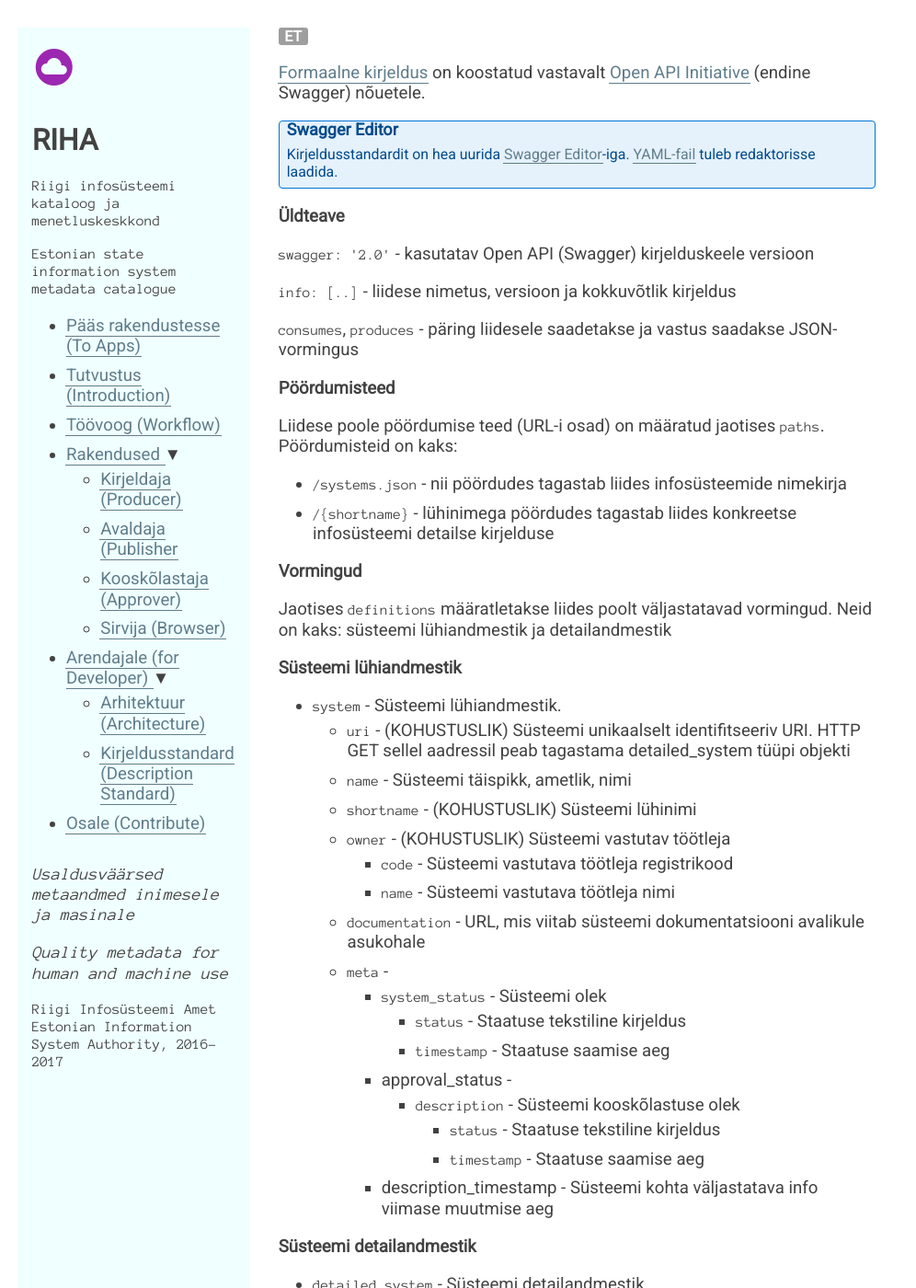
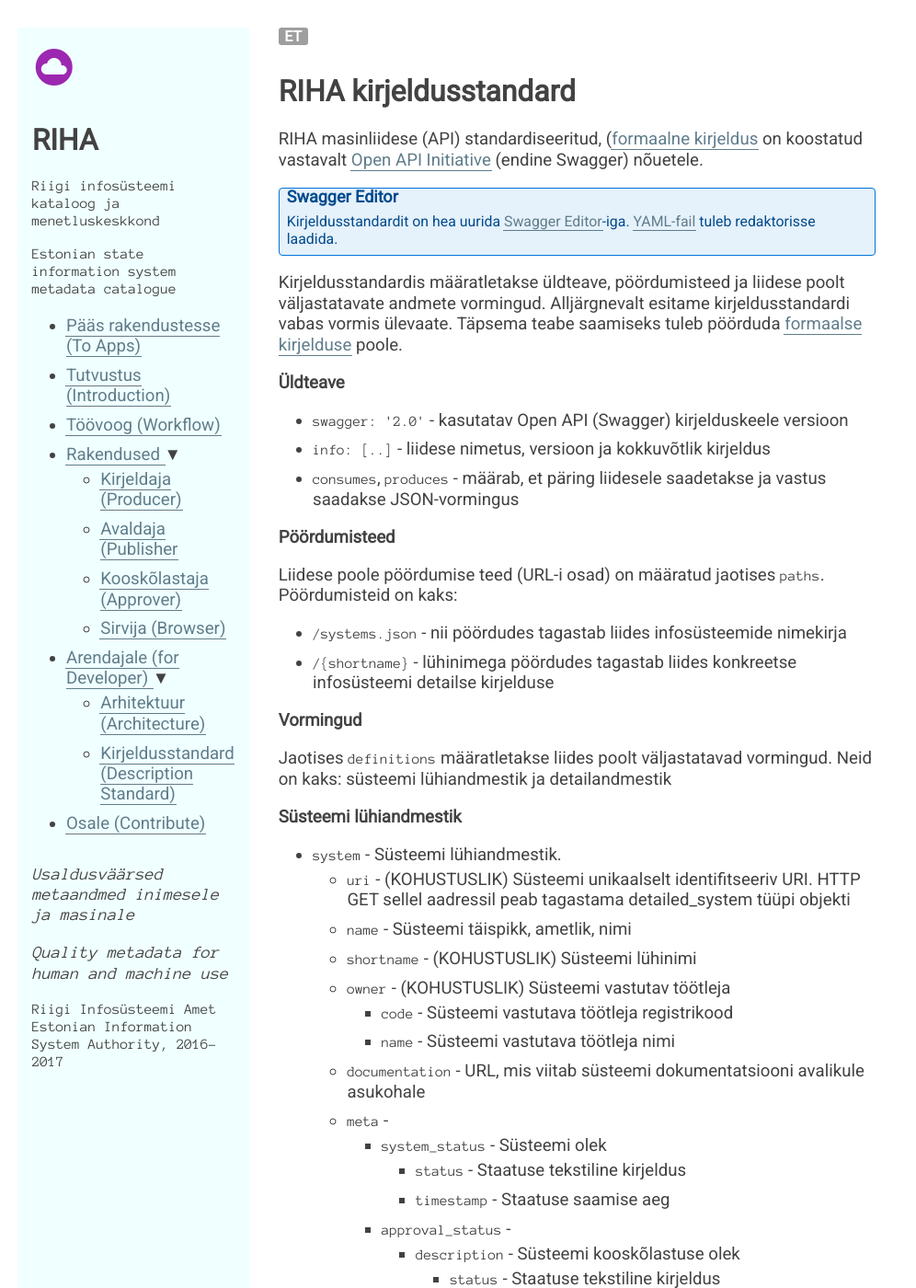
Before and after one commit to e-gov/RIHA-Index, a Jekyll site: the page built from Kirjeldusstandard.md, in a window 1280 px wide and 1400 px high. Shown: the whole window at 92% size, without its empty margins (0-996 px from the left). Built offline with Jekyll 4.4.1, drawn with Linux system fonts in a browser that asks for light colours; some of the changed text lies outside the part shown.

Commit message:
Lisandus

```diff
--- a/Kirjeldusstandard.md
+++ b/Kirjeldusstandard.md
@@ -7,7 +7,9 @@ permalink: Kirjeldusstandard
 
 {% include ET.html %}
 
-[Formaalne kirjeldus](https://github.com/e-gov/RIHA-API/blob/master/RIHA-API.yaml) on koostatud vastavalt [Open API Initiative](https://www.openapis.org/) (endine Swagger) nõuetele.
+# RIHA kirjeldusstandard
+
+RIHA masinliidese (API) standardiseeritud, ([formaalne kirjeldus](https://github.com/e-gov/RIHA-API/blob/master/RIHA-API.yaml) on koostatud vastavalt [Open API Initiative](https://www.openapis.org/) (endine Swagger) nõuetele.
 
 <div class='block__note'>
   <p class='block__note--heading'>Swagger Editor</p>
@@ -16,13 +18,13 @@ permalink: Kirjeldusstandard
   </p>
 </div>
 
+Kirjeldusstandardis määratletakse üldteave, pöördumisteed ja liidese poolt väljastatavate andmete vormingud. Alljärgnevalt esitame kirjeldusstandardi vabas vormis ülevaate. Täpsema teabe saamiseks tuleb pöörduda [formaalse kirjelduse](https://github.com/e-gov/RIHA-API/blob/master/RIHA-API.yaml) poole.
+
 ## Üldteave
 
-`swagger: '2.0'` - kasutatav Open API (Swagger) kirjelduskeele versioon
-
-`info: [..]` - liidese nimetus, versioon ja kokkuvõtlik kirjeldus
-
-`consumes`, `produces` - päring liidesele saadetakse ja vastus saadakse JSON-vormingus
+- `swagger: '2.0'` - kasutatav Open API (Swagger) kirjelduskeele versioon
+- `info: [..]` - liidese nimetus, versioon ja kokkuvõtlik kirjeldus
+- `consumes`, `produces` - määrab, et päring liidesele saadetakse ja vastus saadakse JSON-vormingus
 
 ## Pöördumisteed
 
@@ -49,11 +51,11 @@ Jaotises `definitions` määratletakse liides poolt väljastatavad vormingud. Ne
     - `system_status` - Süsteemi olek
       - `status` - Staatuse tekstiline kirjeldus
       - `timestamp` - Staatuse saamise aeg
-    - approval_status -
+    - `approval_status` -
       - `description` - Süsteemi kooskõlastuse olek
         - `status` - Staatuse tekstiline kirjeldus
         - `timestamp` - Staatuse saamise aeg
-    - description_timestamp - Süsteemi kohta väljastatava info viimase muutmise aeg
+    - `description_timestamp` - Süsteemi kohta väljastatava info viimase muutmise aeg
 
 ## Süsteemi detailandmestik
 
```
